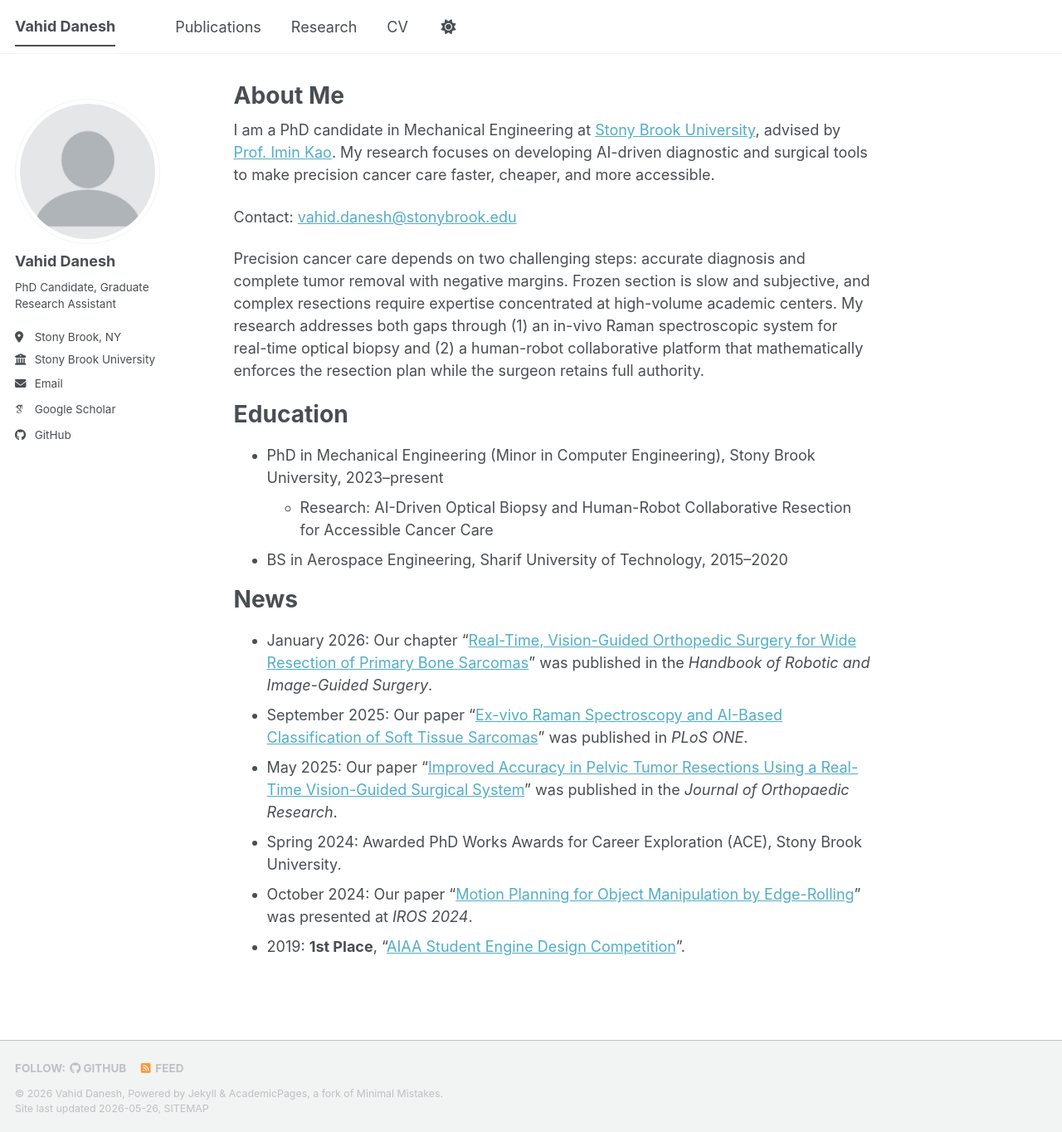
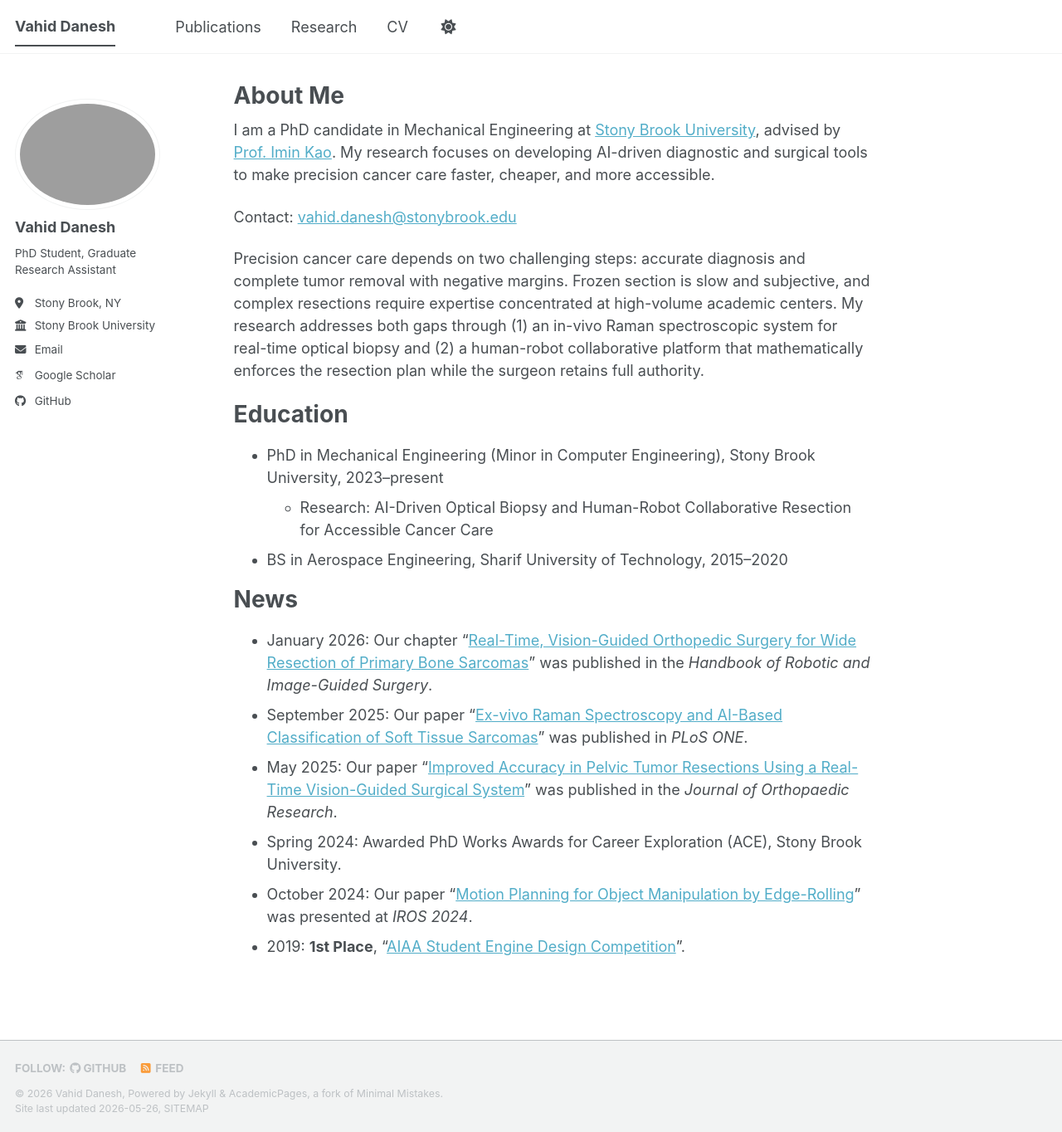
Before and after one commit to VahidDanesh/vahiddanesh.github.io, a Jekyll site: the page built from _pages/about.md, in a window 1280 px wide and 1364 px high. Shown: the whole window at 83% size. Built offline with Jekyll 4.4.1, drawn with Linux system fonts in a browser that asks for light colours; some web fonts are replaced; a script bundle is joined from its source files by our own code; library files that are not in the unit come from our copies.

Commit message:
update profile photo

```diff
--- a/_config.yml
+++ b/_config.yml
@@ -12,17 +12,17 @@ site_theme               : "default"
 title                    : "Vahid Danesh"
 title_separator          : "-"
 name                     : &name "Vahid Danesh"
-description              : &description "PhD candidate in Mechanical Engineering at Stony Brook University. Research on AI-driven optical biopsy and human-robot collaborative cancer surgery."
+description              : &description "PhD student in Mechanical Engineering at Stony Brook University. Research on AI-driven optical biopsy and human-robot collaborative cancer surgery."
 url                      : https://vahiddanesh.github.io
 baseurl                  : ""
 repository               : "VahidDanesh/VahidDanesh.github.io"
 
 # Site Author - The following control what appear as part of the author content on the side bar.
 author:
-  avatar           : "profile.png"
+  avatar           : "photo.jpg"
   name             : "Vahid Danesh"
   pronouns         :
-  bio              : "PhD Candidate, Graduate Research Assistant"
+  bio              : "PhD Student, Graduate Research Assistant"
   location         : "Stony Brook, NY"
   employer         : "Stony Brook University"
   uri              :
```
Also changed, not shown: 1 other file.
